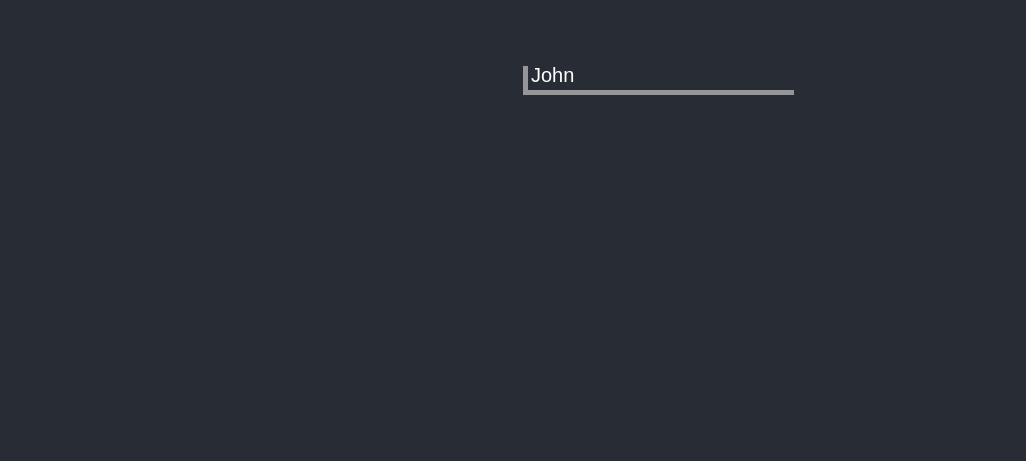
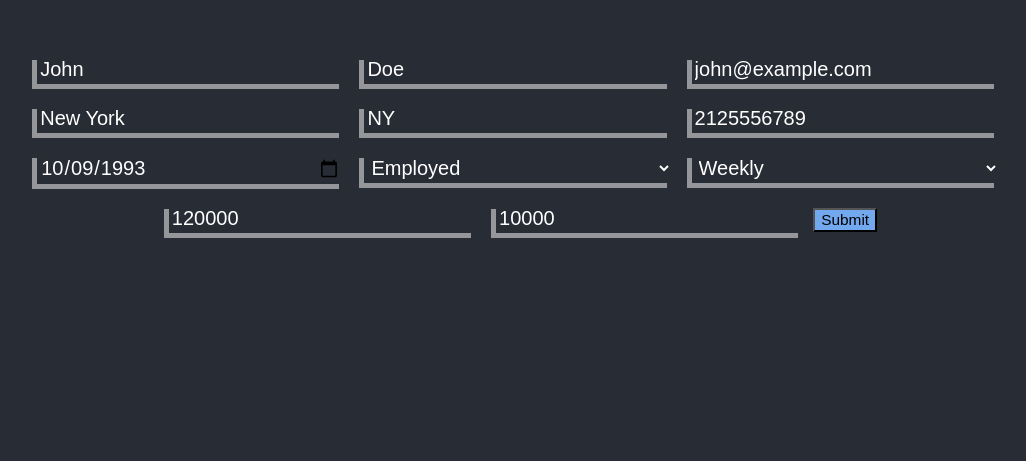
Before and after one commit to MoreSaltMoreLemon/reactor_hackathon, a React (Create React App) app: page / in a window 1280 px wide. Shown: the part 339-800 px from the top of the page, without its empty margins (122-1148 px from the left). Built offline with nearby package versions, Linux system fonts and the light colour scheme.

Commit message:
testing css grid

```diff
--- a/src/App.js
+++ b/src/App.js
@@ -56,9 +56,7 @@ class App extends Component {
 
     return (
       <div className="App">
-        <header className="AppHeader">
            {this.passLoanOffers()}
-        </header>
       </div>
     );
   }
--- a/src/components/LoanApplication.js
+++ b/src/components/LoanApplication.js
@@ -1,6 +1,6 @@
 import React, { Component } from 'react'
 import '../styles/LoanApplication.css';
-import Fade from 'react-reveal/Fade'
+// import Fade from 'react-reveal/Fade'
 
 export default class LoanApplication extends Component {
   constructor(props) {
@@ -71,7 +71,7 @@ export default class LoanApplication extends Component {
         <div className="loan-application">
           <form
             onSubmit={this.submitPersonalHandler}>
-            <Fade up>
+            {/* <Fade up> */}
               <input
                 type="text"
                 id="firstNameInput"
@@ -83,8 +83,8 @@ export default class LoanApplication extends Component {
                 onChange={this.changePersonal}
                 onKeyUp={(e)=> this.handleKeyUp(e, 'lastName')}>
               </input>
-            </Fade>
-          <Fade up>
+
+          {/* <Fade up> */}
             <input
               type="text"
               data-attr='lastName'
@@ -96,8 +96,8 @@ export default class LoanApplication extends Component {
               onChange={this.changePersonal}
               onKeyUp={(e)=> this.handleKeyUp(e, 'email')}>
             </input>
-          </Fade>
-          <Fade up>
+
+          {/* <Fade up> */}
             <input
               type="text"
               required
@@ -109,9 +109,9 @@ export default class LoanApplication extends Component {
               onChange={this.changePersonal}
               onKeyUp={(e)=> this.handleKeyUp(e, 'city')}>
             </input>
-          </Fade>
 
-          <Fade up>
+
+          {/* <Fade up> */}
             <input
               type="text"
               data-attr='city'
@@ -122,8 +122,8 @@ export default class LoanApplication extends Component {
               onChange={this.changePersonal}
               onKeyUp={(e)=> this.handleKeyUp(e, 'state')}>
             </input>
-          </Fade>
-          <Fade up>
+
+          {/* <Fade up> */}
             <input
               type="text"
               data-attr='state'
@@ -134,8 +134,8 @@ export default class LoanApplication extends Component {
               onChange={this.changePersonal}
               onKeyUp={(e)=> this.handleKeyUp(e, 'primaryPhone')}>
             </input>
-          </Fade>
-          <Fade up>
+
+          {/* <Fade up> */}
             <input
               type="tel"
               data-attr='primaryPhone'
@@ -146,8 +146,8 @@ export default class LoanApplication extends Component {
               onChange={this.changePersonal}
               onKeyUp={(e)=> this.handleKeyUp(e, 'dateOfBirth')}>
             </input>
-          </Fade>
-          <Fade up>
+
+          {/* <Fade up> */}
             <input
               type="date"
               data-attr='dateOfBirth'
@@ -159,10 +159,10 @@ export default class LoanApplication extends Component {
               onChange={this.changePersonal}
               onKeyUp={(e)=> this.handleKeyUp(e, 'employmentStatus')}>
             </input>
-          </Fade>
+
 
         {/*financial info*/}
-          <Fade up>
+          {/* <Fade up> */}
             <select
               name='employmentStatus'
               data-attr='employmentStatus'
@@ -174,8 +174,8 @@ export default class LoanApplication extends Component {
               <option value='employed'>Employed</option>
               <option value='unemployed'>Unemployed</option>
             </select>
-          </Fade>
-          <Fade up>
+
+          {/* <Fade up> */}
             <select
               name="employmentPayFrequency"
               data-attr='employmentPayFrequency'
@@ -189,44 +189,46 @@ export default class LoanApplication extends Component {
               <option value="fortnightly"> Fortnightly</option>
               <option value="monthly"> Monthly</option>
             </select>
-          </Fade>
-          <Fade up>
+
+          {/* <Fade up> */}
             <input
               type="text"
               data-attr='annualIncome'
               name="annualIncome"
               className="application annualIncome"
               placeholder="annualIncome"
+              required
               value={this.state.financialInformation.annualIncome}
               onKeyUp={(e)=> this.handleKeyUp(e, 'monthlyNetIncome')}
               onChange={this.changeFinancial}>
             </input>
-          </Fade>
-          <Fade up>
+
+          {/* <Fade up> */}
             <input
               type="text"
               data-attr='monthlyNetIncome'
               name="monthlyNetIncome"
               className="application monthlyNetIncome"
               placeholder="monthlyNetIncome"
+              required
               value={this.state.financialInformation.monthlyNetIncome}
               onKeyUp={(e)=> this.handleKeyUp(e, 'submit')}
               onChange={this.changeFinancial}>
             </input>
-          </Fade>
+
           <button
             type="submit"
             disabled
             className='disabledButton'>
           </button>
-          <Fade up>
+          {/* <Fade up> */}
             <input
               data-attr='submit'
               className="financial-submit btn"
               type="submit"
               value="Submit">
             </input>
-          </Fade>
+
         </form>
       </div>
     )
--- a/src/components/LoanOffer.js
+++ b/src/components/LoanOffer.js
@@ -41,9 +41,9 @@ export default class LoanOffer extends Component {
               <a href={this.props.offer.url} >
                 <img
                   alt="loan originator image"
-                  className="ui circular image bordered"
+                  className="ui image"
                   height="100px"
-                  src={this.props.offer.originator.images[0].url}/>
+                  src={`http://${this.props.offer.originator.images[0].url}`}/>
             </a>
             </div>
           {/* Three Column Grid Representing Middle Row on Loan Card */}
--- a/src/styles/App.css
+++ b/src/styles/App.css
@@ -1,35 +1,12 @@
 body {
   background-color: #282c34;
-  height: 4000px;
+  height: 1000px;
 }
 
 .App {
   text-align: center;
 }
 
-.AppHeader {
-  background-color: #282c34;
-  min-height: 100vh;
-  display: flex;
-  flex-direction: column;
-  align-items: center;
-  justify-content: center;
-  font-size: calc(10px + 2vmin);
-  color: black;
-}
-
-.App-link {
-  color: #61dafb;
-}
-
-@keyframes App-logo-spin {
-  from {
-    transform: rotate(0deg);
-  }
-  to {
-    transform: rotate(360deg);
-  }
-}
 
 .container {
   color: black;
--- a/src/styles/LoanApplication.css
+++ b/src/styles/LoanApplication.css
@@ -1,8 +1,20 @@
+.loan-application {
+  padding-top: 30%;
+  padding-left: 10%;
+  padding-right: 10%;
+  display: flex;
+  flex-direction: row;
+  justify-content: space-around;
+  flex-wrap: wrap;
+  align-items: center;
+  align-content: center;
+}
+
 .application{
-  display: block;
+  width: 30%;
   margin: 10px;
   padding: 3px;
-  margin-top:50vh;
+  /* margin-top:50vh; */
   font-size: 20px;
   color: white;
   background-color: rgba(0,0,0,0);
@@ -12,17 +24,10 @@
 }
 
 .application:hover, .application:focus{
-  /* transform: scale(1.1); */
   box-shadow: -5px 5px rgba(255,255, 255, 1);
   outline: none;
 }
 
-label{
-  position: fixed;
-  color: rgba(0,0,0,.3);
-  text-align: right;
-  margin: 100px;
-}
 
 .btn {
   background-color: rgb(114 169 238);
@@ -39,64 +44,52 @@ label{
 
 
 .firstName {
-  position: absolute;
-  top: 0px;
+  grid-column-start: col-start 2;
 }
 
 .lastName {
-  position: absolute;
-  top: 400px;
+  grid-area: c2r1;
 }
 
 .email {
-  position: absolute;
-  top: 800px;
+  grid-area: c3r1;
 }
 
 .city {
-  position: absolute;
-  top: 1200px;
+  grid-area: c1r2;
 }
 
 .state {
-  position: absolute;
-  top: 1600px;
+  grid-area: c2r2;
 }
 
 .primaryPhone {
-  position: absolute;
-  top: 2000px;
+  grid-area: c1r3;
 }
 
 .dateOfBirth {
-  position: absolute;
-  top: 2400px;
+  grid-area: c1r3;
 }
 
 .employed {
-  position: absolute;
-  top: 2800px;
+  grid-area: c1r4;
 }
 
 .paymentFrequency {
-  position: absolute;
-  top: 3200px;
+  grid-area: c2r4;
 }
 
 .annualIncome {
-  position: absolute;
-  top: 3600px;
+  grid-area: c1r5;
 }
 
 .monthlyNetIncome {
-  position: absolute;
-  top: 4000px;
+  grid-area: c2r5;
 }
 
 .financial-submit {
-  position: absolute;
-  top: 4400px;
-  margin-top: 200px;
+  grid-area: c2r6;
+  /* margin-top: 200px; */
 }
 
 .disabledButton{
```
